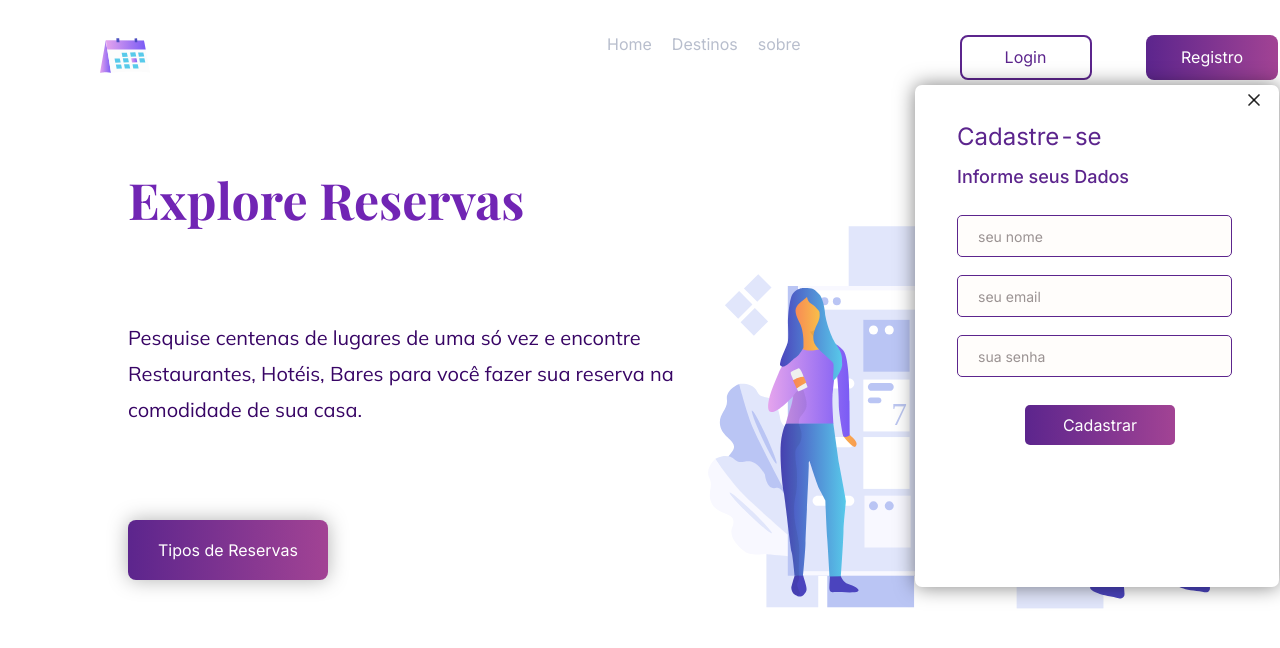
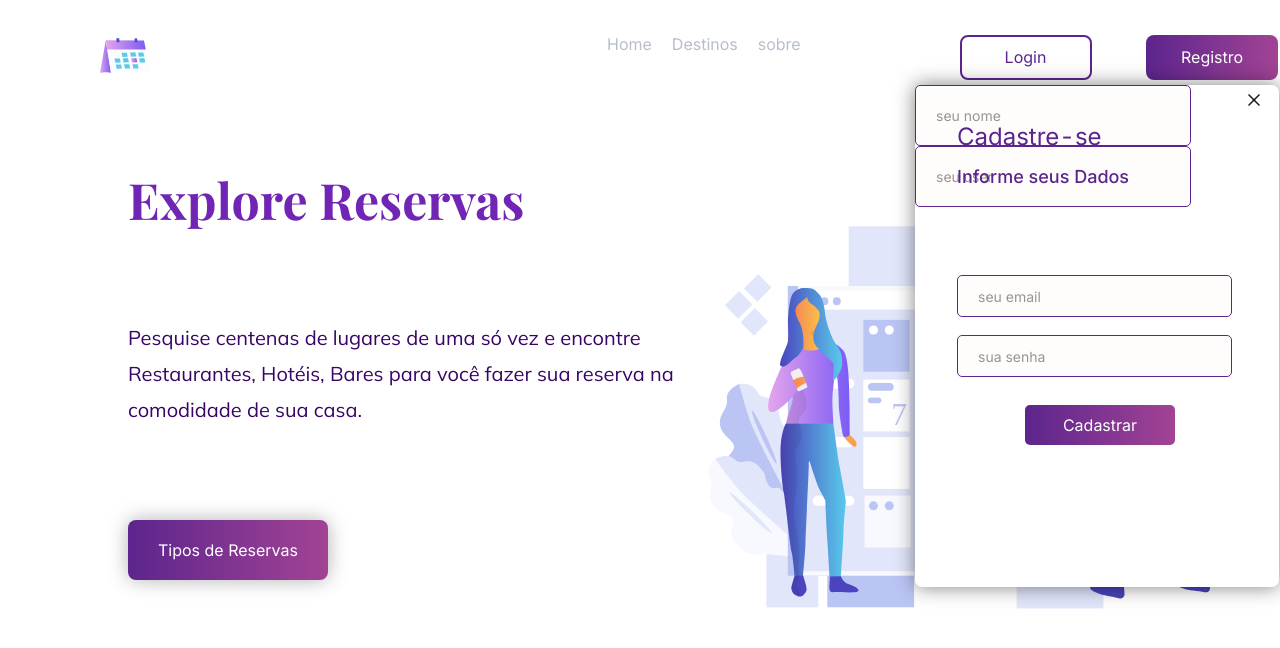
Before and after one commit to HEINRICK7/Booking_app, a React (Create React App) app: page / in a window 1280 px wide. Both pictures are taken after a click on the button "Registro". Shown: the top 648 px of the page. Built offline with nearby package versions, Linux system fonts and the light colour scheme.

Commit message:
modified: src/components/Modal/Modal_Register/modal.context.jsx

```diff
--- a/src/components/Modal/Modal_Register/modal.context.jsx
+++ b/src/components/Modal/Modal_Register/modal.context.jsx
@@ -1,8 +1,8 @@
 import React,{useState} from 'react';
-//import { Link } from 'react-router-dom'
+
 import { message } from 'antd'
 
-import axios from 'axios'
+import api from '../../../services/api'
 
 import { motion } from 'framer-motion'
 import { FiX } from 'react-icons/fi'
@@ -10,43 +10,43 @@ import { FiX } from 'react-icons/fi'
 import './styles.css'
 
 
+
 const ModalRegister = ({setModalOpen}) => {
-
     const [ name, setName ] = useState('')
+    const [ user, setUser ] = useState('')
     const [ email, setEmail] = useState('')
-    const [ user, setUser ] = useState('')
+    const [ password, setPassword ] = useState('')
     const [ status ] = useState('ACTIVE')
     const [ type ] = useState('CLIENT')
+
+
 
     const handleRegister = async (e) => {
         e.preventDefault()
 
-        const data = { name, email, user, status, type }
+        const data = { name, user, email, password, status, type }
         const key = 'updatable';
 
-            if(name !== '' && email !== '' && user !== '' && status !== '' && type !== ''){
+            if(!name ||!user || !email || !password || !status || !type){
+
+                message.info({ content: 'Preencha todos os campos.', key, duration: 3.5 });
+            }else {
+
                 try {
-                    const response = await axios.post('http://localhost:8080/booking/v1/user', data)
-                    console.log(response.data)
-                    console.log(response.statusText)
-                    if(response.status === 201){
 
-                        message.info({ content: 'Usuário cadastrado com esse email no banco de dados, tente com outro email.', key, duration: 2 })
-                    }
-                    else{
-                        message.loading({ content: 'Loading...', key });
-                        setTimeout(() => {
-                            message.success({ content: 'Usuário cadastrado com sucesso.', key, duration: 3 });
-                        }, 1000);
+                    await api.post('/booking/v1/user', data)
 
-                     }
+                    message.loading({ content: 'Loading...', key });
+                    setTimeout(() => {
+                        message.success({ content: 'Usuário cadastrado com sucesso.', key, duration: 3 });
+                    }, 1000);
+
+                    setModalOpen(false)
 
                 }catch{
-                    message.warning({ content:'Erro, por favor tente novamente...', duration: 3 });
+
+                    message.warning({ content:'Erro, por favor tente novamente1...', duration: 3 });
                 }
-
-            }else {
-                message.info({ content: 'Preencha todos os campos.', key, duration: 3.5 });
             }
 
     }
@@ -66,11 +66,18 @@ const ModalRegister = ({setModalOpen}) => {
             <h4>Informe seus Dados</h4>
 
             <input
-            className="signup_nome_register"
+            className="signup_name_register"
             type="text"
             placeholder="seu nome"
             value={name}
             onChange={ e => setName(e.target.value)}
+            />
+            <input
+            className="signup_user_register"
+            type="text"
+            placeholder="seu user"
+            value={user}
+            onChange={ e => setUser(e.target.value)}
             />
             <input
             className="signup_email_register"
@@ -84,8 +91,8 @@ const ModalRegister = ({setModalOpen}) => {
             className="signup_password_register"
             type="password"
             placeholder="sua senha"
-            value={user}
-            onChange={ e => setUser(e.target.value)}
+            value={password}
+            onChange={ e => setPassword(e.target.value)}
 
             />
 
```
